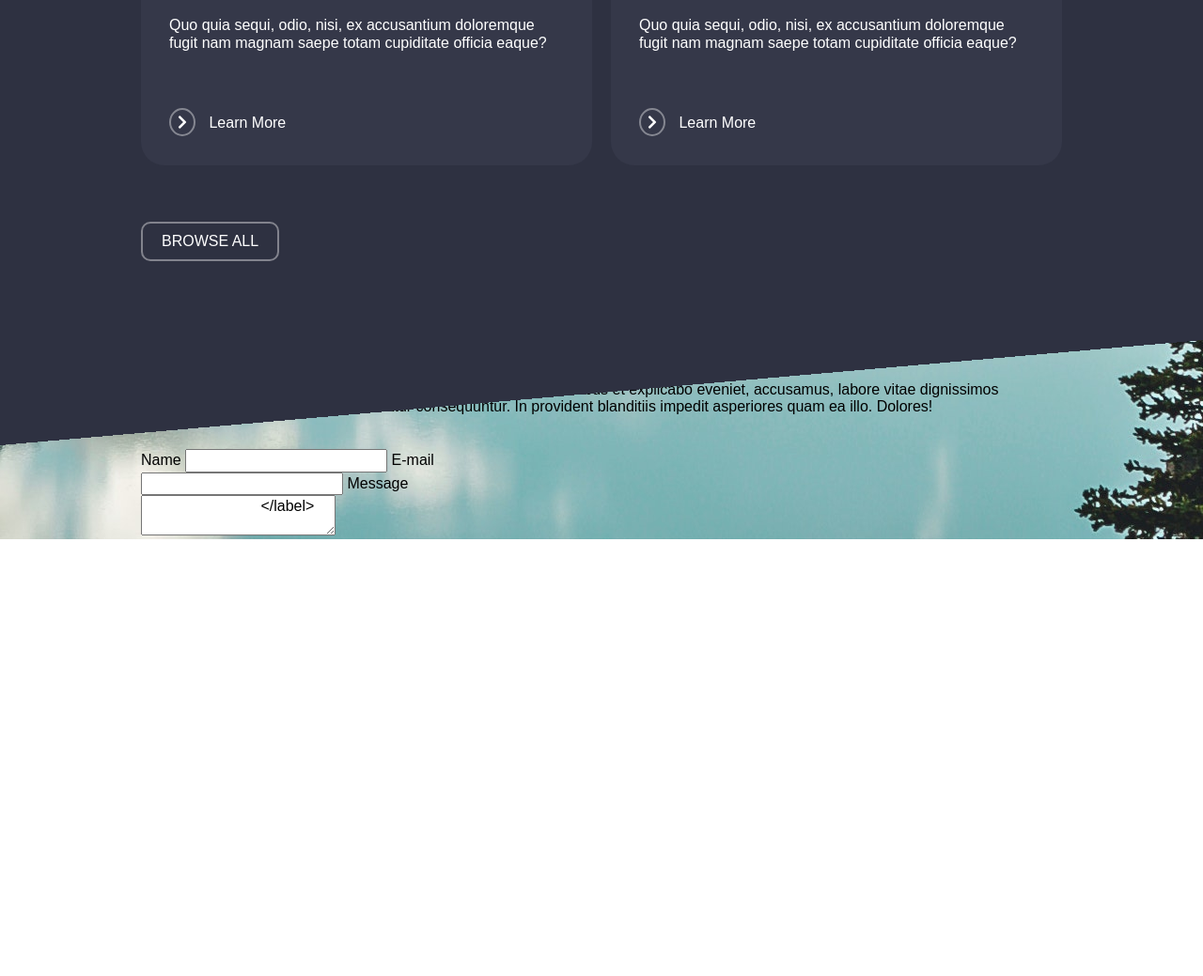
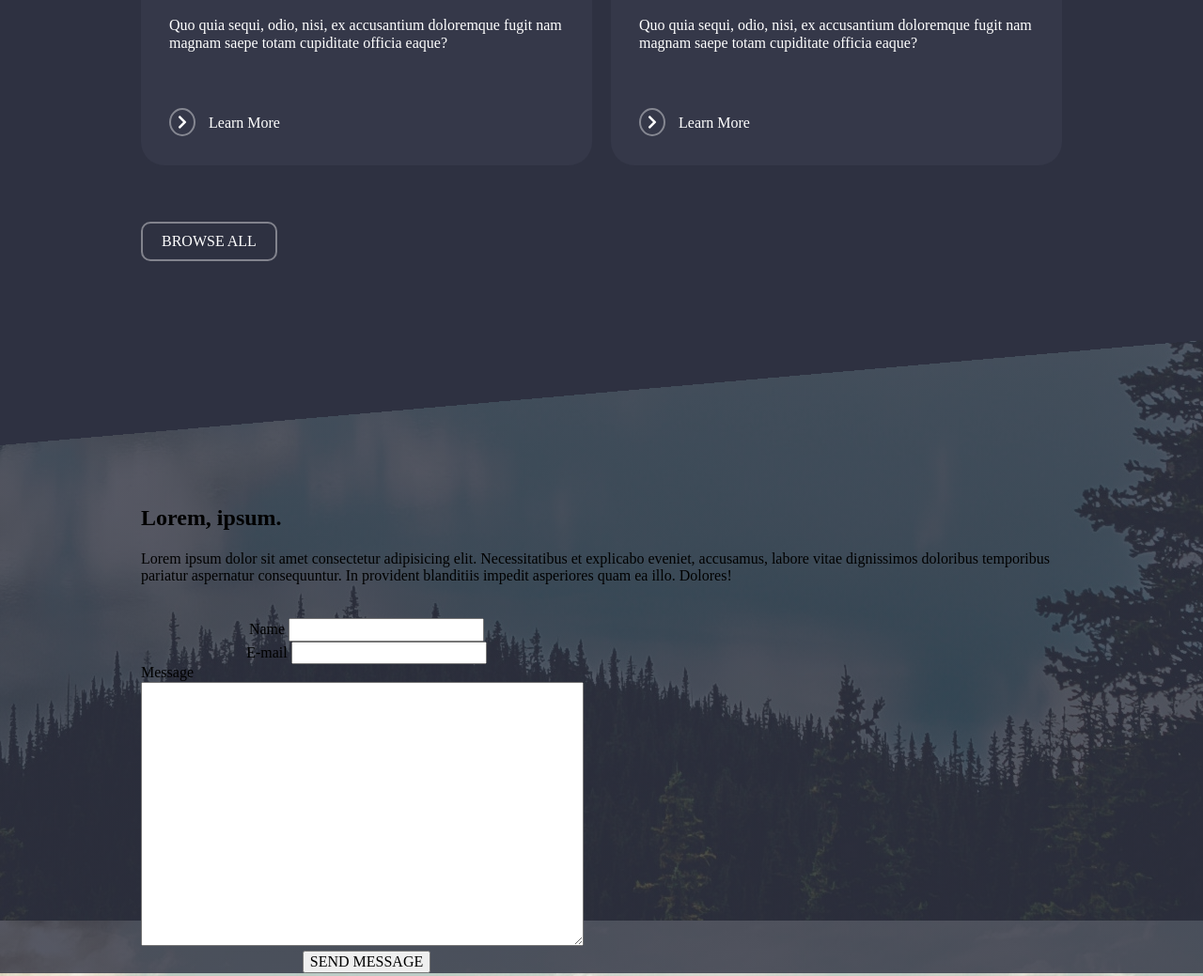
Before and after one commit to PawelRzepinski/travelLayou, a website: page index.html in a window 1280 px wide. Shown: the part 3340-4379 px from the top of the page at 94% size. Before the commit the page ends 3914 px from the top, so only its background shows below. Drawn offline with nearby package versions, Linux system fonts and the light colour scheme.

Commit message:
background

```diff
--- a/index.html
+++ b/index.html
@@ -181,15 +181,17 @@
                     <div class="contactForm">
                         <form>
                             <label>Name
-                                <input type="name">
+                                <input type="name" name="name">
                             </label>
                             <label>E-mail
-                                <input type="email">
+                                <input type="email" name="email">
                             </label>
                             <label>Message
-                                <textarea type="textarea">
+                                <textarea type="text" cols="50" rows="15" name="message"></textarea>
                             </label>
-                            <button>Send Message</button>
+                            <label>
+                                <input type="submit" value="SEND MESSAGE">
+                            </label>
                         </form>
                     </div>
                 </div>
--- a/scss/base/_global.scss
+++ b/scss/base/_global.scss
@@ -1,10 +1,8 @@
 body {
     background-image: url(../img/mountains-parralax.jpg);
-    background-repeat: repeat;
-    background-position: 50% 0;
-    min-height: 1000px;
-    font-family: sans-serif;
-    height: 300vh;
+    background-size: auto, cover;
+    background-attachment: fixed, fixed;
+    background-position: center, center;
 }
 
 section {
--- a/scss/main.scss
+++ b/scss/main.scss
@@ -11,3 +11,4 @@
 @import "partials/banner";
 @import "partials/offer";
 @import "partials/article";
+@import "partials/contact";
--- a/scss/partials/_article.scss
+++ b/scss/partials/_article.scss
@@ -10,7 +10,7 @@
         left: 0;
         width: 100%;
         height: 200px;
-        background: linear-gradient(175deg, #2E3141 50%,rgba(46, 49, 65, 0.0) 50%);
+        background: linear-gradient(175deg, #2E3141 50%,rgba(46, 49, 65, 0.8) 50%);
     }
 
     h2 {
--- /dev/null
+++ b/scss/partials/_contact.scss
@@ -0,0 +1,25 @@
+.bgImg {
+    background-image: url(../img/mountains-parralax.jpg);
+    height: 700px;
+}
+
+
+
+
+
+.contact {
+    background: linear-gradient(to top, rgba(46, 49, 65, 0.8), rgba(46, 49, 65, 0.8));
+    margin: 200px 0;
+}
+
+.contactForm {
+
+    width: 100%;
+
+    form {
+        display: flex;
+        flex-direction: column;
+        justify-content: center;
+        align-items: center;
+    }
+}
```
Also changed, not shown: css/main.css, 1 other file.
